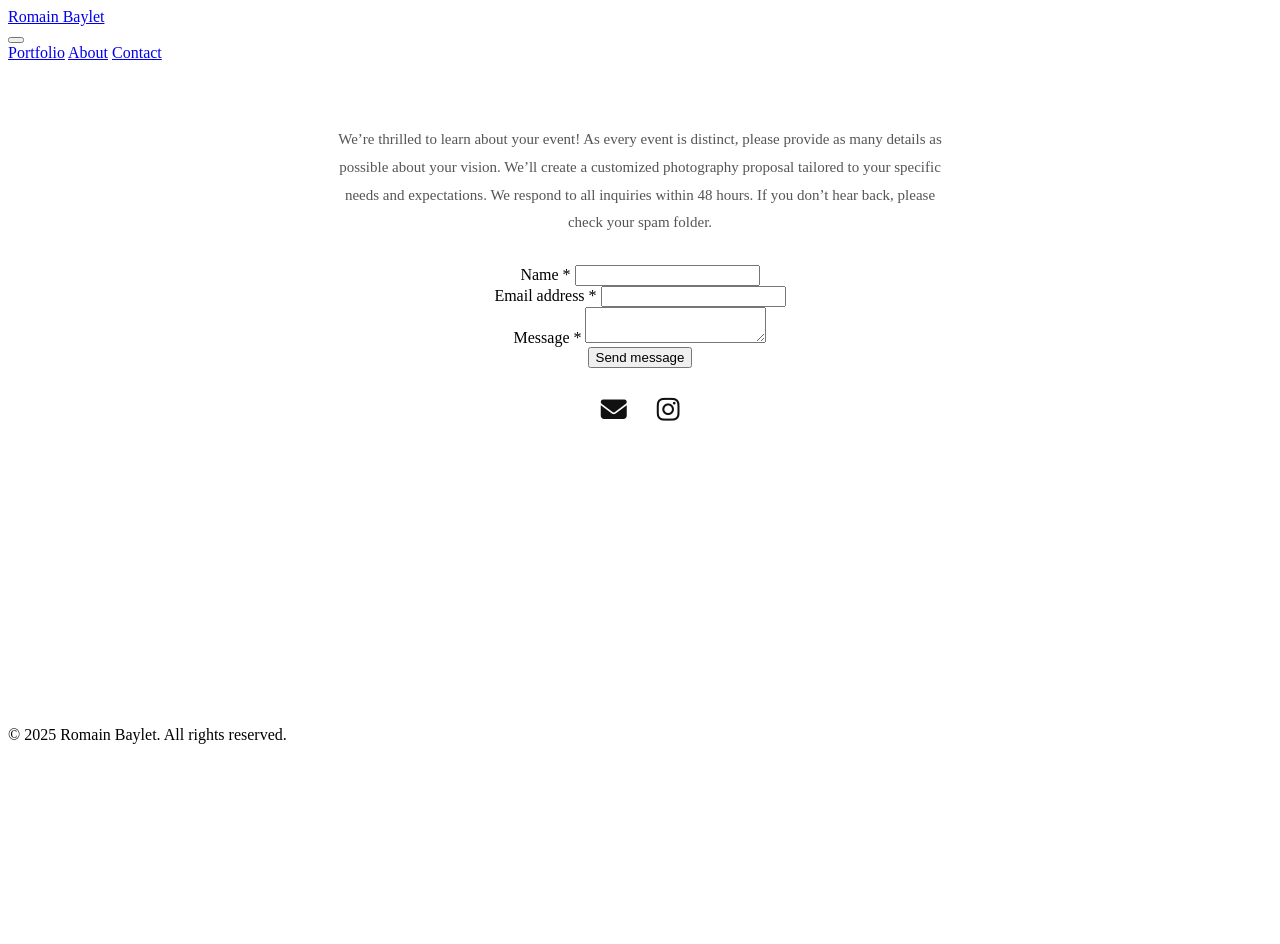
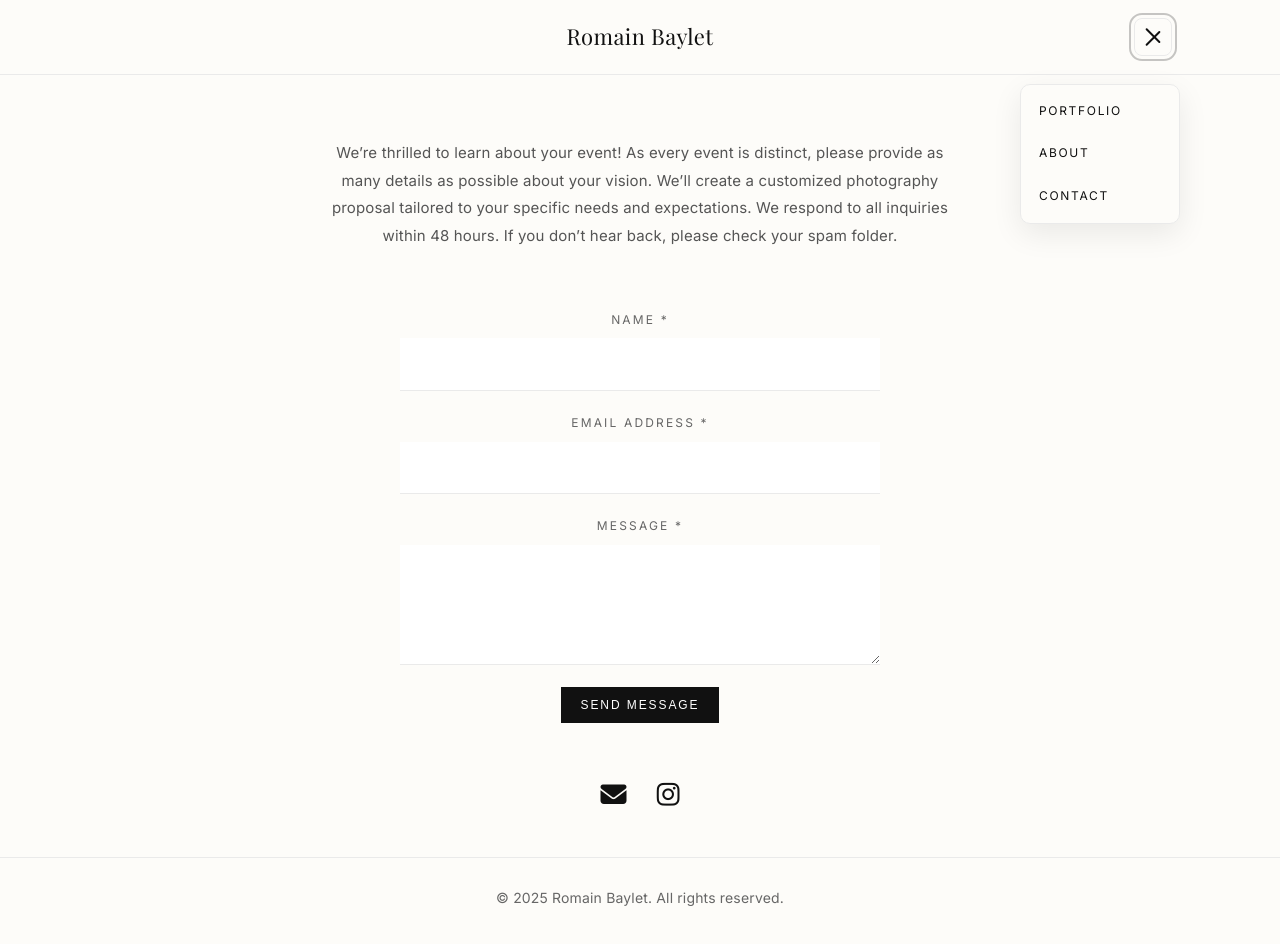
Before and after one commit to RomainBaylet/romainbaylet.github.io, a plain HTML site: page contact.html in a window 1280 px wide. Both pictures are taken after a click on the button "Menu". Before the commit the page ends 800 px from the top, so only its background shows below. Drawn offline with nearby package versions, Linux system fonts and the light colour scheme.

Commit message:
Update styles.css

```diff
--- a/styles.css
+++ b/styles.css
@@ -1,4 +1,238 @@
-/* === Luxe Private Collection (refined scale, scoped) === */
+/* styles.css — minimal, timeless, photo-first aesthetic */
+:root {
+  --bg: #fdfcf9; /* ✨ Elegant warm white */
+  --text: #111111;
+  --muted: #666666;
+  --line: #eaeaea;
+  --accent: #000000;
+  --max: 1120px;
+}
+
+* { box-sizing: border-box; }
+html, body { height: 100%; }
+
+body {
+  margin: 0;
+  background: var(--bg);
+  color: var(--text);
+  font-family: Inter, system-ui, -apple-system, Segoe UI, Roboto, Helvetica, Arial;
+  -webkit-font-smoothing: antialiased;
+  text-rendering: optimizeLegibility;
+  line-height: 1.72;
+  letter-spacing: 0.01em;
+  opacity: 0;
+  transition: opacity 1.5s ease;
+}
+body.fade-in { opacity: 1; }
+
+/* Basics */
+img { max-width: 100%; display: block; }
+a { color: inherit; text-decoration: none; }
+a:hover { text-decoration: underline; }
+.container { max-width: var(--max); margin: 0 auto; padding: 0 28px; }
+
+/* Header */
+header {
+  position: sticky;
+  top: 0;
+  z-index: 1200;
+  background: color-mix(in oklab, var(--bg) 92%, transparent);
+  backdrop-filter: saturate(130%) blur(8px);
+  border-bottom: 1px solid var(--line);
+}
+.nav {
+  display: flex;
+  align-items: center;
+  justify-content: center;
+  padding: 18px 0;
+  min-height: 56px;
+  position: relative;
+}
+.brand {
+  font-family: "Playfair Display", Georgia, serif;
+  font-size: 22px;
+  letter-spacing: .4px;
+}
+
+/* Hamburger menu */
+.hamburger {
+  position: absolute;
+  right: 28px;
+  top: 50%;
+  transform: translateY(-50%);
+  width: 38px;
+  height: 38px;
+  background: transparent;
+  border: 1px solid var(--line);
+  border-radius: 8px;
+  cursor: pointer;
+  display: inline-flex;
+  flex-direction: column;
+  align-items: center;
+  justify-content: center;
+  gap: 5px;
+  transition: all 0.3s ease;
+}
+.hamburger span {
+  display: block;
+  width: 20px;
+  height: 2px;
+  background: #111;
+  border-radius: 2px;
+  transition: all 0.3s ease;
+}
+.hamburger[aria-expanded="true"] span:nth-child(1) {
+  transform: rotate(45deg) translate(4px, 4px);
+}
+.hamburger[aria-expanded="true"] span:nth-child(2) { opacity: 0; }
+.hamburger[aria-expanded="true"] span:nth-child(3) {
+  transform: rotate(-45deg) translate(4px, -4px);
+}
+
+/* Dropdown panel */
+.menu-panel {
+  position: absolute;
+  right: 20px;
+  top: calc(100% + 10px);
+  background: var(--bg);
+  border: 1px solid var(--line);
+  border-radius: 10px;
+  box-shadow: 0 10px 30px rgba(0,0,0,0.08);
+  padding: 10px 12px;
+  display: none;
+  flex-direction: column;
+  gap: 10px;
+  min-width: 160px;
+  text-align: left;
+  opacity: 0;
+  transform: translateY(-6px);
+  pointer-events: none;
+  transition: opacity .22s ease, transform .22s ease;
+  z-index: 1000;
+}
+.menu-panel.show {
+  display: flex;
+  opacity: 1;
+  transform: translateY(0);
+  pointer-events: auto;
+}
+.menu-panel a {
+  padding: 6px;
+  text-transform: uppercase;
+  font-size: 12px;
+  letter-spacing: 0.14em;
+}
+
+/* Sections */
+section { padding: 64px 0; }
+h2 {
+  font-family: "Playfair Display", Georgia, serif;
+  font-weight: 500;
+  font-size: 28px;
+  margin: 0 0 18px;
+}
+.lead { font-size: 18px; }
+.muted { color: var(--muted); }
+
+/* Grid (Portfolio thumbnails) */
+.grid { display: grid; grid-template-columns: repeat(3,1fr); gap: 18px; }
+.grid img {
+  width: 100%;
+  height: 360px;
+  object-fit: cover;
+  border: 1px solid var(--line);
+  border-radius: 6px;
+}
+@media (max-width: 900px) { .grid img { height: 260px; } }
+@media (max-width: 640px) { .grid img { height: 240px; } }
+
+/* Split layout (About) */
+.split {
+  display: grid;
+  grid-template-columns: 1.1fr 0.9fr;
+  gap: 48px;
+  align-items: center;
+}
+.split img {
+  width: 100%;
+  border-radius: 6px;
+  border: 1px solid var(--line);
+  max-height: 600px;
+  object-fit: cover;
+}
+
+/* Contact form */
+.contact-form {
+  display: grid;
+  gap: 22px;
+  width: 100%;
+  max-width: 620px;
+  margin: 32px auto 0;
+  justify-items: center;
+  text-align: center;
+}
+.field {
+  width: 100%;
+  max-width: 480px;
+  display: flex;
+  flex-direction: column;
+  align-items: center;
+  gap: 8px;
+}
+.field label {
+  font-size: 12px;
+  letter-spacing: .18em;
+  text-transform: uppercase;
+  color: var(--muted);
+}
+.input, .textarea {
+  width: 100%;
+  border: none;
+  border-bottom: 1px solid var(--line);
+  padding: 12px 0;
+  outline: none;
+  font: inherit;
+  background: white;
+  text-align: center;
+  transition: border-color 0.3s ease, box-shadow 0.3s ease;
+}
+.input:focus, .textarea:focus {
+  border-bottom-color: var(--accent);
+  box-shadow: 0 4px 8px -6px rgba(0,0,0,0.15);
+}
+.textarea { min-height: 120px; resize: vertical; }
+.btn {
+  border: 1px solid #111;
+  background: #111;
+  color: #fff;
+  padding: 10px 18px;
+  font-size: 12px;
+  letter-spacing: .16em;
+  text-transform: uppercase;
+  cursor: pointer;
+  transition: background 0.3s ease, transform 0.2s ease;
+}
+.btn:hover { background: #222; transform: translateY(-1px); }
+
+/* Footer */
+footer {
+  border-top: 1px solid var(--line);
+  padding: 28px 0 56px;
+  color: var(--muted);
+  font-size: 14px;
+  text-align: center;
+}
+
+/* === Reveal animations === */
+.reveal {
+  opacity: 0;
+  transform: translateY(20px);
+  transition: opacity 1.4s ease-out, transform 1.4s ease-out;
+  transition-delay: var(--d, 0s);
+}
+.reveal.show { opacity: 1; transform: none; }
+
+/* === Private Collection === */
 .private-wrap { max-width: 880px; margin: 0 auto; }
 .private-intro { color: var(--muted); margin-bottom: 28px; font-size: 15px; }
 
@@ -9,42 +243,38 @@
   justify-items: center;
 }
 
-/* Tighter print size (optional) */
 .print-card {
   text-align: center;
   width: 100%;
-  max-width: 600px;      /* smaller art column */
+  max-width: 600px;
   margin: 0 auto;
 }
 
-/* Elegant framed look (only on Private Collection) */
 .frame {
   background: #fff;
   padding: clamp(8px, 1.5vw, 14px);
   border: 1px solid var(--line);
   border-radius: 8px;
-  width: 76%;            /* narrower frame for more white space */
+  width: 76%;
   margin: 0 auto;
   box-shadow: 0 20px 60px rgba(0, 0, 0, 0.05);
   transition: box-shadow .35s ease, transform .25s ease;
   position: relative;
 }
-
 .frame:hover {
   box-shadow: 0 30px 80px rgba(0, 0, 0, 0.08);
   transform: translateY(-2px);
 }
-
 .frame img {
   width: 100%;
-  max-width: 480px;      /* smaller on laptops */
+  max-width: 480px;
   height: auto;
   margin: 0 auto;
   border-radius: 6px;
   display: block;
 }
 
-/* Subtle quote overlay */
+/* Overlay quote */
 .overlay-quote {
   position: absolute;
   inset: 0;
@@ -105,10 +335,19 @@
 }
 .buy:hover { background: #222; transform: translateY(-1px); }
 
-/* Optional trust microcopy under the button */
-.private-help {
-  font-size: 12px;
-  margin-top: 6px;
-  color: var(--muted);
+/* Luxe details */
+.hr { margin: 28px 0; border: 0; border-top: 1px solid color-mix(in oklab, var(--line) 80%, transparent); }
+.hero-title { letter-spacing: .3px; line-height: 1.15; }
+a:focus, button:focus, .buy:focus, .hamburger:focus {
+  outline: 2px solid color-mix(in oklab, #000 22%, transparent);
+  outline-offset: 3px;
 }
-.private-help a { text-decoration: underline; }
+::selection { background: color-mix(in oklab, #000 10%, var(--accent) 8%); }
+.shadow-soft { box-shadow: 0 18px 50px rgba(0,0,0,.06); }
+
+/* Responsive */
+@media (max-width: 900px) {
+  .grid { grid-template-columns: 1fr 1fr; }
+  .split { grid-template-columns: 1fr; gap: 28px; }
+}
+@media (max-width: 640px) { .grid { grid-template-columns: 1fr; } }
```
